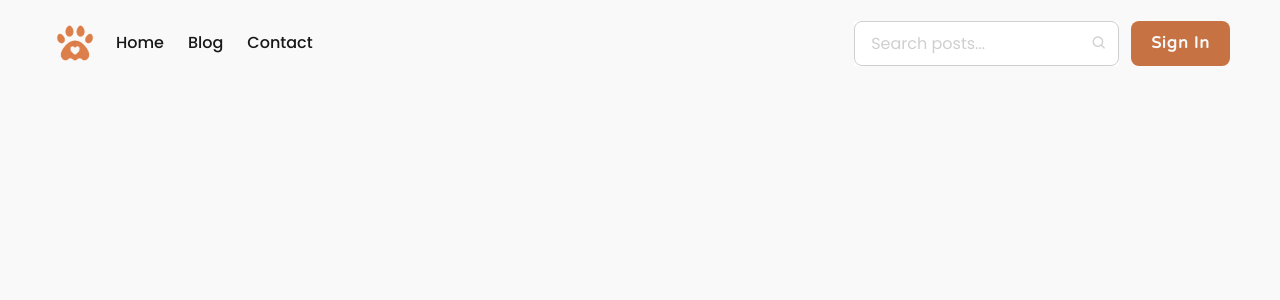
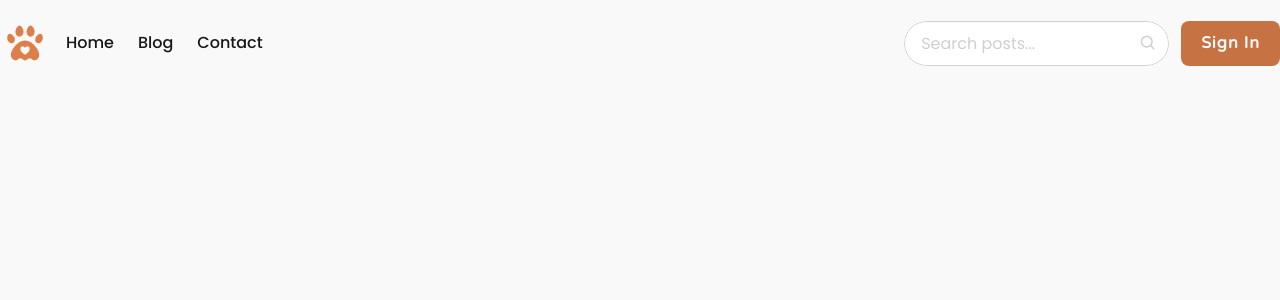
Before and after one commit to Marcus20119/MARCUS_dogtor-blogging, a React (Create React App) app: page /home in a window 1280 px wide. Shown: the top 300 px of the page. Built offline with nearby package versions, Linux system fonts and the light colour scheme; no server answers.

Commit message:
update error

```diff
--- a/src/components/layout/Header/Header.jsx
+++ b/src/components/layout/Header/Header.jsx
@@ -87,7 +87,6 @@ const Header = () => {
   const navigateTo = useNavigate();
   const { userInfo } = useAuth();
   const { show, setShow, nodeRef } = useClickOutSide();
-  console.log('show', show);
 
   return (
     <HeaderStyled>
--- a/src/components/search/SearchBar.jsx
+++ b/src/components/search/SearchBar.jsx
@@ -9,6 +9,7 @@ const SearchBarStyled = styled.div`
   width: ${props => props.width || '265px'};
   background-color: #fff;
   overflow: hidden;
+  border-radius: 666px;
 
   input {
     display: block;
@@ -16,22 +17,23 @@ const SearchBarStyled = styled.div`
     width: 100%;
     padding: 8px 40px 8px 16px;
     border: solid 1px #cfcfcf;
-    border-radius: 8px;
+    border-radius: 666px;
   }
   input::placeholder {
     color: #cfcfcf;
   }
   input:focus {
-    border: solid 1px ${props => props.theme.color.black};
+    border: solid 1px ${props => props.theme.color.brown};
   }
   input:focus + i {
-    color: ${props => props.theme.color.black};
+    color: ${props => props.theme.color.brown};
   }
   i {
     position: absolute;
     right: 0;
     top: 50%;
     transform: translateY(-50%);
+    font-size: 18px;
     padding: 0 12px;
     color: #cfcfcf;
   }
@@ -44,7 +46,6 @@ const SearchBarStyled = styled.div`
  */
 
 const SearchBar = ({ name = '', placeholder = '', ...props }) => {
-  console.log('again');
   return (
     <SearchBarStyled {...props}>
       <input type="text" placeholder={placeholder} name={name} />
--- a/src/contexts/authContext.jsx
+++ b/src/contexts/authContext.jsx
@@ -11,7 +11,6 @@ const AuthProvider = props => {
   const value = { userInfo, setUserInfo };
   useEffect(() => {
     onAuthStateChanged(auth, currentUser => {
-      console.log('auth change');
       if (currentUser) {
         setUserInfo(currentUser);
       } else {
--- a/src/layouts/MainLayout.jsx
+++ b/src/layouts/MainLayout.jsx
@@ -3,7 +3,7 @@ import styled from 'styled-components';
 import { Header } from '~/components/layout';
 
 const MainLayoutStyled = styled.div`
-  width: 1180px;
+  width: 1280px;
   margin: 0 auto;
 `;
 
--- a/src/pages/SignInPage.jsx
+++ b/src/pages/SignInPage.jsx
@@ -53,6 +53,11 @@ const StyledSignInPage = styled.div`
       opacity: 0.8;
     }
   }
+  .sip-error {
+    font-size: 14px;
+    color: red;
+    font-weight: 500;
+  }
 `;
 
 const schema = yup.object({
@@ -93,6 +98,17 @@ const SignInPage = () => {
       });
     } catch (err) {
       console.log(err);
+      reset({
+        password: '',
+        email: '',
+      });
+      toast.error(
+        `Can not sign in because of Error: ${err.code.split('/')[1]}`,
+        {
+          autoClose: 2000,
+          delay: 300,
+        }
+      );
     }
   };
   return (
```
